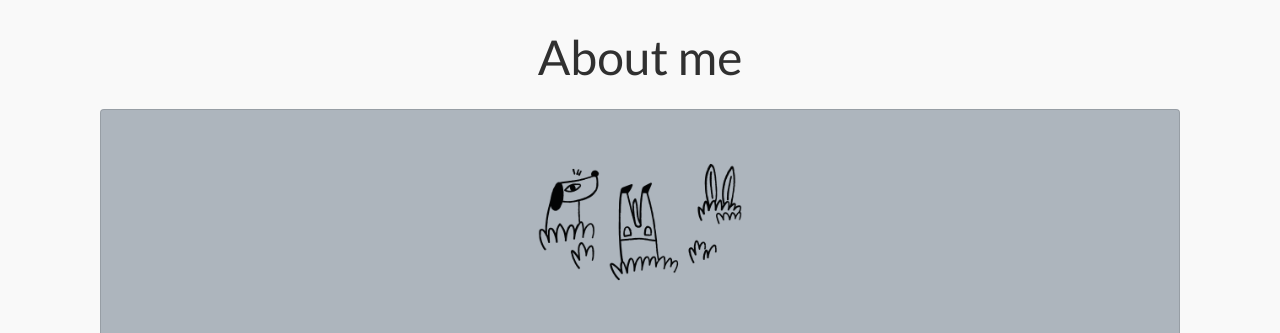
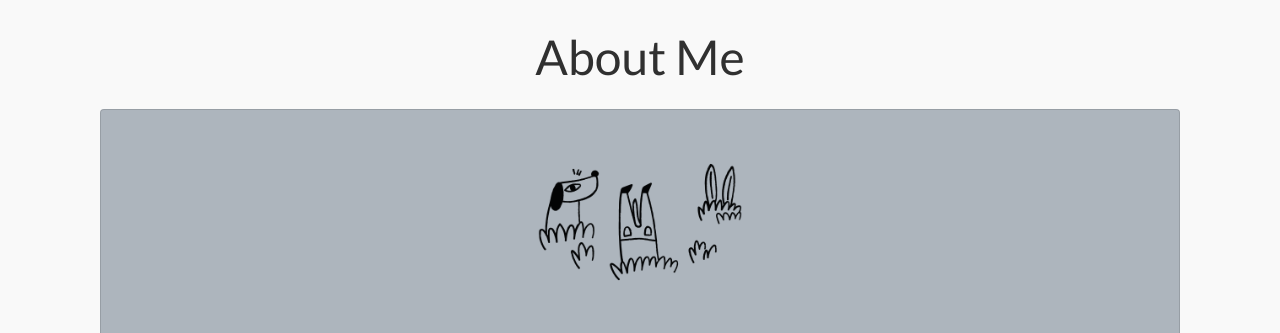
Before and after one commit to matthewkdies/website_v2, a Django app: page /about/ in a window 1280 px wide. Shown: the part 71-404 px from the top of the page. Run offline with Django 4.2, Linux system fonts and the light colour scheme; some libraries are stand-ins or nearby versions.

Commit message:
Capitalizing the page title.

```diff
--- a/website_v2/templates/pages/about.html
+++ b/website_v2/templates/pages/about.html
@@ -3,7 +3,7 @@
 <title>{% block title %}About{% endblock title %}</title>
 {% block content %}
 <section class="container py-4">
-	<h1 class="text-center mb-4 text-dark">About me</h1>
+	<h1 class="text-center mb-4 text-dark">About Me</h1>
 	<div class="card mb-3 bg-light">
 		<img src="{% static 'images/cole-searching.png' %}" class="mx-auto py-3 img-fluid rounded-circle w-25" alt="...">
 		<div class="card-body bg-dark">
```
